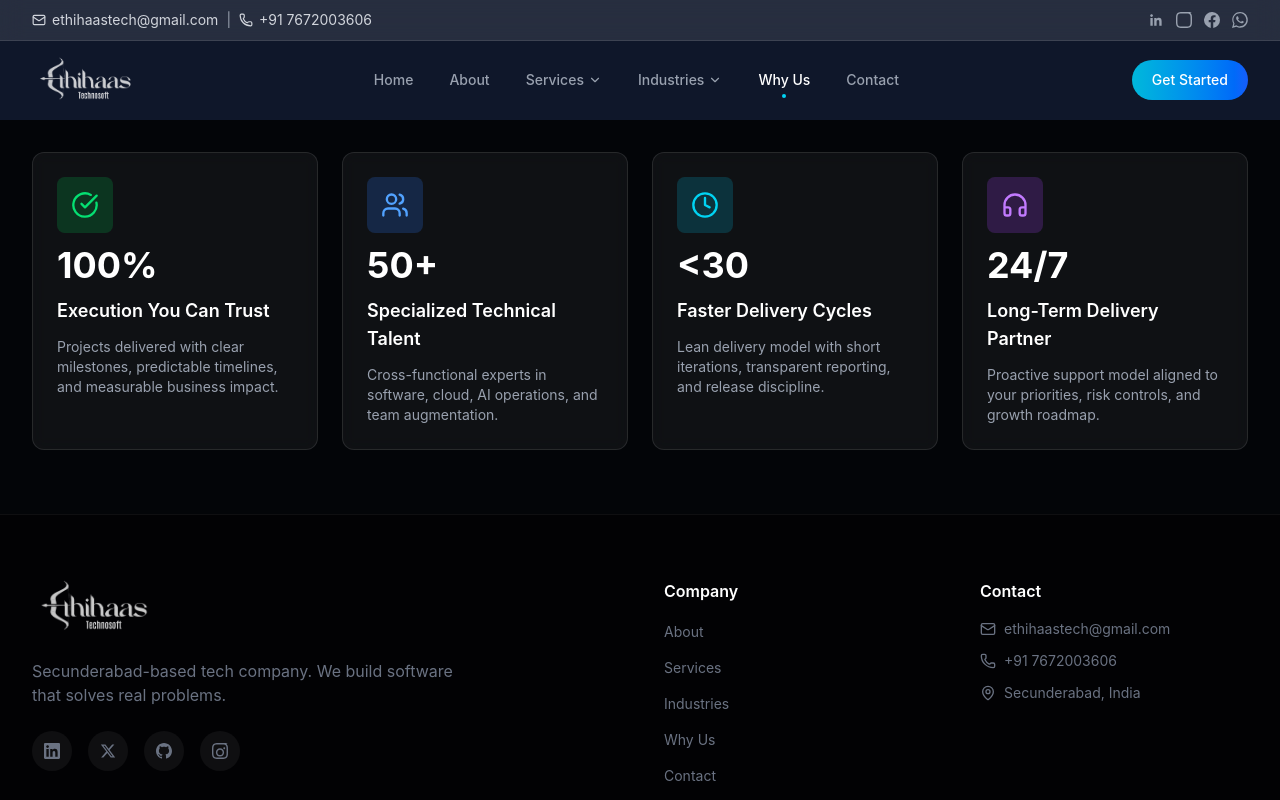
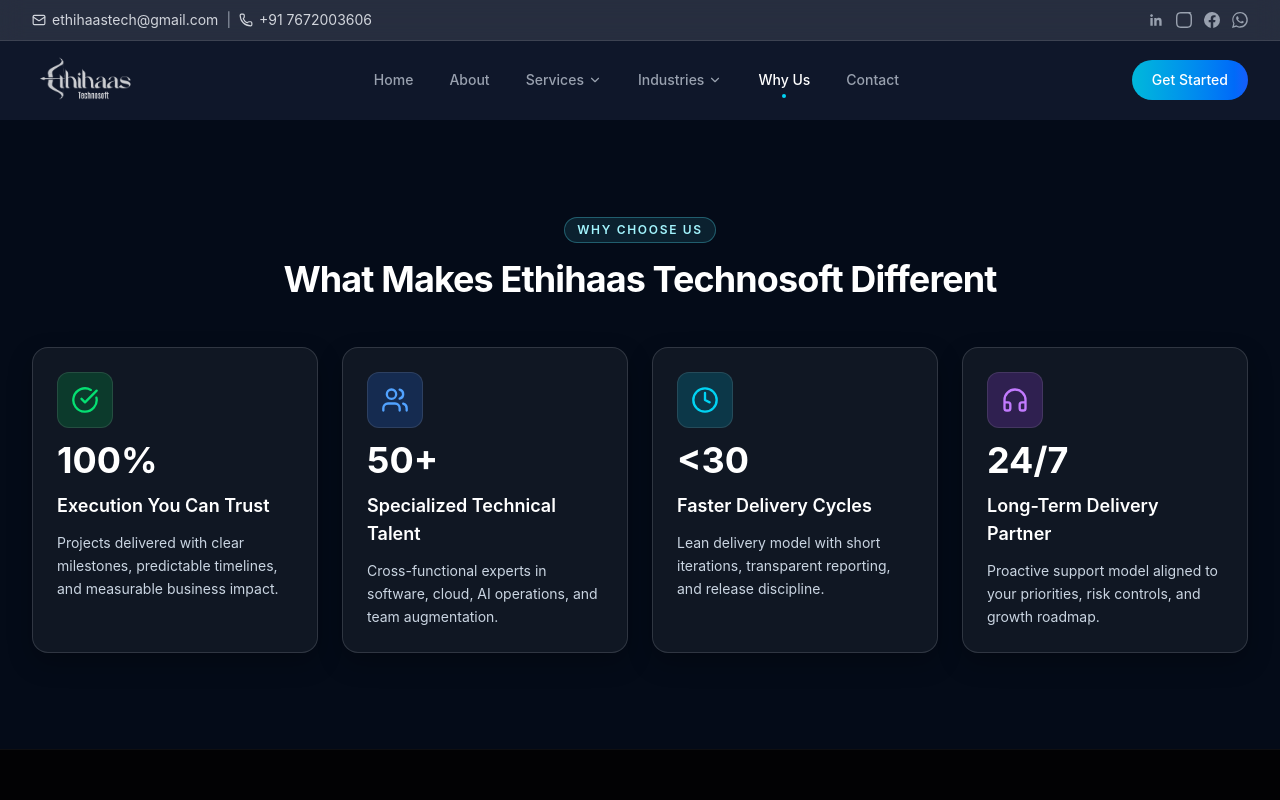
Before and after one commit to archanadeshpal526-create/Etechnosoft-Website, a React (Vite) app: page /why-us in a window 1280 px wide. Shown: the top 800 px of the page. Built offline with nearby package versions, Linux system fonts and the light colour scheme.

Commit message:
Redesign Why Us section with modern premium card layout

```diff
--- a/src/components/WhyChooseUs.jsx
+++ b/src/components/WhyChooseUs.jsx
@@ -45,28 +45,43 @@ export default function WhyChooseUs() {
   const ref = useRef(null);
 
   return (
-    <section ref={ref} id="why-us" className="pt-8 pb-16 bg-[#030508]">
+    <section ref={ref} id="why-us" className="py-24 bg-[#040b18]">
       <div className="max-w-7xl mx-auto px-4 sm:px-6 lg:px-8">
+        <motion.div
+          initial={{ opacity: 0, y: 24 }}
+          whileInView={{ opacity: 1, y: 0 }}
+          viewport={{ once: true }}
+          transition={{ duration: 0.55 }}
+          className="text-center mb-12"
+        >
+          <span className="inline-flex px-3 py-1 rounded-full border border-cyan-300/30 bg-cyan-300/10 text-cyan-200 text-xs font-semibold tracking-[0.14em] uppercase">
+            Why Choose Us
+          </span>
+          <h2 className="mt-4 text-3xl md:text-4xl font-bold text-white tracking-tight">
+            What Makes Ethihaas Technosoft Different
+          </h2>
+        </motion.div>
+
         <div className="grid grid-cols-1 sm:grid-cols-2 lg:grid-cols-4 gap-6">
           {features.map((feature, index) => (
             <motion.div
               key={feature.id}
-              initial={{ opacity: 0, y: 20 }}
+              initial={{ opacity: 0, y: 24 }}
               whileInView={{ opacity: 1, y: 0 }}
               viewport={{ once: true }}
-              transition={{ delay: index * 0.1, duration: 0.5 }}
-              whileHover={{ scale: 1.02, y: -5 }}
-              className="h-full p-6 bg-white/5 backdrop-blur-sm border border-white/10 rounded-xl hover:bg-white/10 hover:border-cyan-500/30 transition-all cursor-pointer group flex flex-col justify-between items-start text-left"
+              transition={{ delay: index * 0.08, duration: 0.5 }}
+              whileHover={{ scale: 1.02, y: -4 }}
+              className="h-full p-6 bg-slate-100/5 border border-slate-200/15 rounded-2xl shadow-[0_10px_24px_rgba(0,0,0,0.25)] hover:shadow-[0_16px_30px_rgba(0,0,0,0.35)] hover:bg-slate-100/10 transition-all duration-300 cursor-pointer group flex flex-col justify-between items-start text-left"
             >
               <div className="flex flex-col items-start space-y-3">
-                <div className={`w-14 h-14 ${feature.bg} rounded-lg flex items-center justify-center`}>
+                <div className={`w-14 h-14 ${feature.bg} rounded-xl flex items-center justify-center border border-white/10`}>
                   <feature.icon className={`w-7 h-7 ${feature.color}`} />
                 </div>
                 <h3 className="text-4xl font-bold text-white">{feature.highlight}</h3>
-                <h4 className="text-lg font-semibold text-white group-hover:text-cyan-400 transition-colors">
+                <h4 className="text-lg font-semibold text-white group-hover:text-cyan-300 transition-colors">
                   {feature.title}
                 </h4>
-                <p className="text-gray-400 text-sm">{feature.description}</p>
+                <p className="text-slate-300 text-sm leading-relaxed">{feature.description}</p>
               </div>
             </motion.div>
           ))}
```
